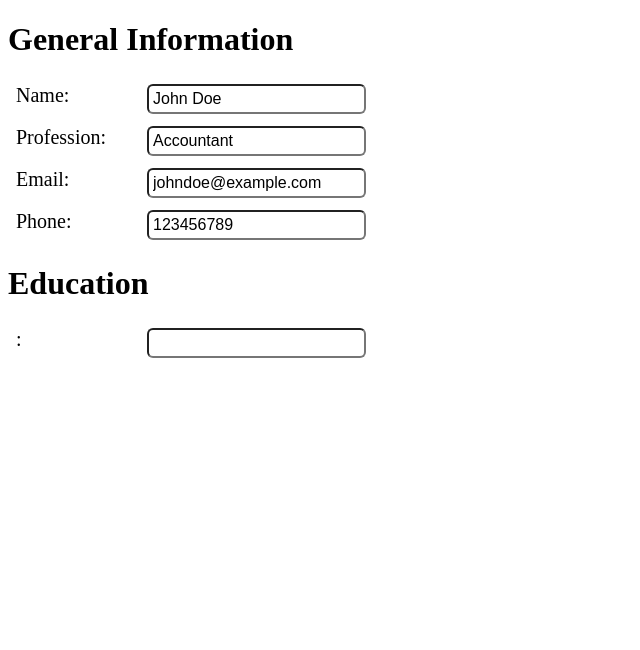
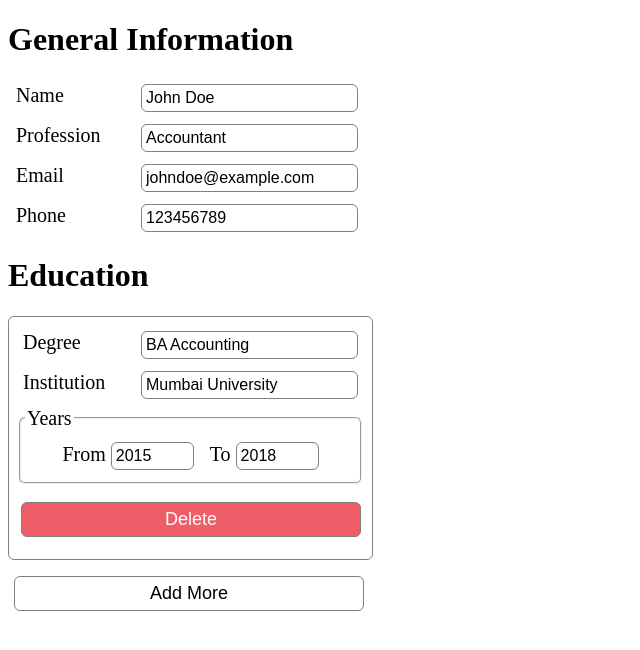
Before and after one commit to A6ih/Cv-Builder, a React (Vite) app: page / in a window 1280 px wide. Shown: the top 650 px of the page, without its empty margins (0-640 px from the left). Built offline with nearby package versions, Linux system fonts and the light colour scheme.

Commit message:
Add helperFunctions to replace and add education state and add animation for cards

```diff
--- a/src/App.jsx
+++ b/src/App.jsx
@@ -1,9 +1,12 @@
-import { useState } from "react"
+import { Fragment, useState } from "react"
 import Section from "./Section"
 import Input from "./Input"
+import {replaceEdu, addEdu} from "./educationHelper"
+import InputYear from "./InputYear"
 
 function App() {
   const [personalInfo, setPersonalInfo] = useState({name: "John Doe", profession:"Accountant", email: "johndoe@example.com", phone: 123456789})
+  const [education, setEducation] = useState([{id: crypto.randomUUID(), degree: "BA Accounting", institution:"Mumbai University", yearStart:"2015", yearEnd:"2018"}])
   return (
     <>
      <Section header="General Information">
@@ -12,8 +15,27 @@ function App() {
         <Input label="Email" text={personalInfo.email} handleInput={(e) => setPersonalInfo({...personalInfo, email:e.target.value})} inputType="email"/>
         <Input label="Phone" text={personalInfo.phone} handleInput={(e) => setPersonalInfo({...personalInfo, phone:e.target.value})} inputType="tel"/>
      </Section>
-     <Section header="Education">
-        <Input label/>
+     <Section className="education" header="Education">
+        {education.map((edu) => {
+          return (
+             <div className="cards" key={edu.id}>
+               <Input label="Degree" text={edu.degree} handleInput={(e) => setEducation(replaceEdu(education, edu.id, e.target.value, "degree"))} inputType="text"/>
+               <Input label="Institution" text={edu.institution} handleInput={(e) => setEducation(replaceEdu(education, edu.id, e.target.value, "institution"))} inputType="text"/>
+               <fieldset>
+                <legend>Years</legend>
+                <InputYear label="From" text={edu.yearStart} handleInput={(e) => setEducation(replaceEdu(education, edu.id, e.target.value, "yearStart"))} inputType="number"/>
+                <InputYear label="To" text={edu.yearEnd} handleInput={(e) => setEducation(replaceEdu(education, edu.id, e.target.value, "yearEnd"))} inputType="number"/>
+               </fieldset>
+               <button onClick={(e) => {
+                  const parent = e.currentTarget.parentNode
+                  parent.classList.toggle("cards")
+                  parent.classList.add("card-delete")
+                  setTimeout(() => setEducation(education.filter(e => e.id !== edu.id)), 300)
+                }}>Delete</button>
+            </div>
+          )
+        })}
+        <button onClick={() => setEducation(education.concat(addEdu()))}>Add More</button>
      </Section>
     </>
   )
--- a/src/Input.jsx
+++ b/src/Input.jsx
@@ -1,6 +1,6 @@
 const Input = ({label, text, handleInput, inputType}) => {
     return (
-        <label>{label}: <input type={inputType} onChange={handleInput} value={text}/>
+        <label>{label} <input type={inputType} onChange={handleInput} value={text}/>
         </label>
     )
 }
--- /dev/null
+++ b/src/InputYear.jsx
@@ -0,0 +1,8 @@
+const InputYear = ({label, text, handleInput, inputType}) => {
+    return (
+        <label className="years">{label} <input type={inputType} onChange={handleInput} value={text} min="1901" max="2099" step="1"/>
+        </label>
+    )
+}
+
+export default InputYear
--- a/src/Section.jsx
+++ b/src/Section.jsx
@@ -1,8 +1,8 @@
-const Section = ({children, header}) => {
+const Section = ({children, header, className}) => {
     return (
         <>
          <h1>{header}</h1>
-         <div>
+         <div className={className}>
             {children}
          </div>
         </>
--- /dev/null
+++ b/src/educationHelper.js
@@ -0,0 +1,16 @@
+const replaceEdu = (arr, index, value, property) => {
+    const newArr = arr.map(edu => {
+        if(edu.id === index) {
+            return {...edu, [property]: value}
+        } else {
+            return edu
+        }
+    })
+    return newArr
+}
+
+const addEdu = () => {
+    return [{id: crypto.randomUUID(), degree:"", institution:"", yearStart:"", yearEnd:""}]
+}
+
+export {replaceEdu, addEdu}
--- a/src/index.css
+++ b/src/index.css
@@ -1,5 +1,8 @@
-label {
-  display: block;
+* {
+  box-sizing: border-box;
+}
+
+label, fieldset{
   padding: 4px;
   margin: 4px;
   font-size: 20px;
@@ -12,4 +15,70 @@ input {
   border-radius: 6px;
   padding: 4px;
   font-size: 16px;
+  border: 1px solid gray;
 }
+
+.years {
+  padding: 4px;
+  margin: 4px;
+  font-size: 20px;
+  display: inline-block;
+  max-width: 300px;
+}
+
+fieldset {
+  border-radius: 6px;
+  justify-content: center;
+  max-width: 345px;
+}
+
+button {
+  display: block;
+  min-width: 350px;
+  padding: 6px;
+  margin: 6px;
+  border-radius: 6px;
+  font-size: 18px;
+  background-color: white;
+  border: 1px solid gray;
+}
+
+.cards {
+  margin-bottom: 1em;
+  border: 1px solid gray;
+  max-width: 365px;
+  padding: 6px;
+  padding-bottom: 1em;
+  border-radius: 6px;
+  transform-origin: top;
+  animation: fade-in 300ms ease-in;
+}
+
+@keyframes fade-in {
+  from {
+    transform: scaleY(0);
+  } to {
+    transform: scaleY(1);
+  }
+}
+
+.card-delete {
+  transform-origin: top;
+  animation: fade-out 300ms ease-out;
+  transition-behavior: allow-discrete;
+}
+
+@keyframes fade-out {
+  from {
+    transform: scaleY(1);
+  } to {
+    transform: scaleY(0);
+  }
+}
+
+.cards button {
+  min-width: 340px;
+  background-color: #ED5E68;
+  color: #FFFEFE;
+  margin-top: 1em;
+}
```
